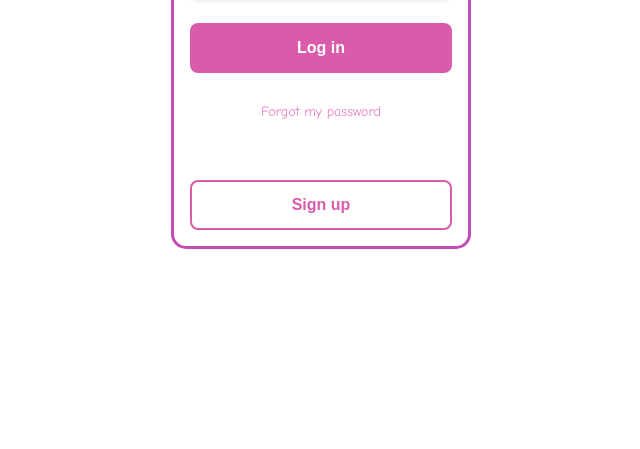
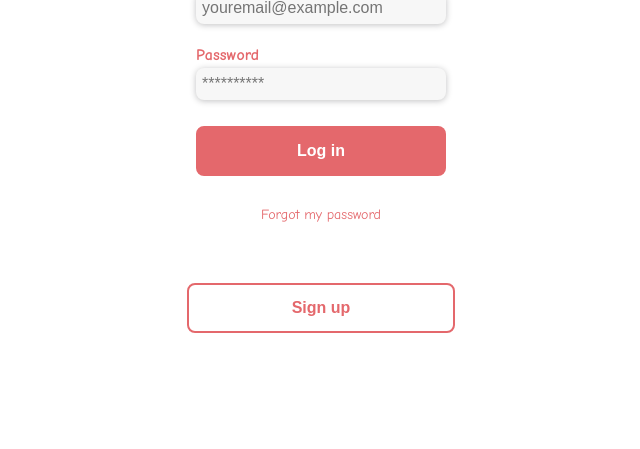
Before and after one commit to laualexandrar/My-HTMLCSS-PROJECT, a plain HTML site: page login.html in a window 1280 px wide. Shown: the part 351-800 px from the top of the page, without its empty margins (319-959 px from the left). Drawn offline with Linux system fonts and the light colour scheme.

Commit message:
deleting unnecessary files

```diff
--- a/login-error-2/style.css
+++ /dev/null
@@ -1,136 +0,0 @@
-*{
-    margin: 0;
-    padding: 0;
-    box-sizing: border-box;
-}
-:root {
-    --white: #FFFFFF;
-    --black: #000000;
-    --very-light-pink: #E882C2;
-    --text-input-field: #F7F7F7;
-    --primary-pink: #D95BAA;
-    --myExperiment: #C44CB5;
-    --error-input-field: #ffebee;
-    --error-border: #B52D26;
-    --error-border-light: #F57973;
-    --invalidate-button:#dededed2;
-    --dark-green: #297A0B;
-    --light-green: #81D163;
-    --very-light-green: #e8f5e9;
-    --sm: 14px;
-    --md: 16px;
-    --lg: 18px;
-}
-body {
-    margin: 0;
-    font-family: 'Comic Neue', cursive;
-}
-.login{
-    width: 100%;
-    height: 100vh;
-    display: grid;
-    place-items: center;
-}
-.form-container {
-    display: grid;
-    grid-template-rows: auto 1fr auto;
-    width: 300px;
-    border: 2px var(--myExperiment) solid;
-    border-radius: 15px;
-    padding: 15px;
-}
-.form-container:hover {
-    border: 2px var(--primary-pink) solid;
-}
-.form {
-    color: var(--primary-pink);
-    font-size:var(--sm);
-    display: flex;
-    flex-direction: column
-}
-.label{
-    color: var(--error-border);
-    font-size: var(--sm);
-    font-weight: bold;
-    margin-bottom: 4px;
-}
-.label-password {
-    color: var(--primary-pink);
-}
-.input {
-    background-color: var(--error-input-field);
-    border: var(--error-border) solid 1px;
-    border-radius: 8px;
-    height: 32px;
-    font-size: var(--md);
-    outline: none;
-    padding: 6px;
-    margin-bottom: 12px;
-}
-
-.input-email {
-    margin-bottom: 22px;
-    color: var(--error-border);
-    box-shadow: 0 1px 6px 0 #20212447;
-}
-
-.input-password {
-    background-color: var(--text-input-field);
-    border: none;
-    box-shadow: 0 1px 6px 0 #20212447;
-    padding-top: 10px;
-}
-
-.input-email:hover {
-    box-shadow: 0 1px 6px 0 #20212447;
-    outline: none;
-}
-
-.input-password:hover{
-    box-shadow: 0 1px 6px 0 #20212447;
-    outline: none;
-}
-
-.primary-button{
-    background-color: var(--invalidate-button);
-    border-radius: 8px;
-    border: none;
-    color: var(--white);
-    font-weight: bold;
-    width: 100%;
-    cursor: pointer;
-    font-size: var(--md);
-    height: 50px;
-}
-
-.secondary-button{
-    border-radius: 8px;
-    background-color: var(--primary-pink);
-    border: none;
-    color: var(--white);
-    font-weight: bold;
-    width: 100%;
-    cursor: pointer;
-    font-size: var(--md);
-    height: 50px;
-}
-.secondary-button:hover {
-    background-color: var(--very-light-pink);
-    border: 2px solid var(--primary-pink);
-}
-.login-button {
-    margin-top: 14px;
-    margin-bottom: 30px;
-}
-a {
-    color: var(--primary-pink);
-    text-decoration: none;
-    font-size: var(--sm);
-    display: flex;
-    justify-content: center;
-    text-align: center;
-    margin-bottom: 60px;
-}
-a:hover {
-    font-weight: bold;
-}
--- a/login/login.html
+++ b/login.html
@@ -13,12 +13,24 @@
 <body>
     <section class="login">
         <div class="form-container">
+            <img src="./assets/img/Foodies & Goodies-logos_transparent.png" alt="Company Logo" class="logo">
             <form action="/" class="form">
                 <label for="email" class="label">Email address</label>
                     <input type="text" id="email" placeholder="youremail@example.com" class="input input-email">
+
+                <label for="valid-email" class="valid-label">Enter a valid email address</label>
+                    <input type="text" id="valid-email" placeholder="youremail@example.com" class="error-input">
+
+                    <label for="error-email" class="error-label">Email address</label>
+                        <input type="text" id="error-email" placeholder="youremail@example.com" class="error-input">
+
                 <label for="password" class="label">Password</label>
-                <input type="password" placeholder= "**********" id="password" class="input input-password">
+                    <input type="password" placeholder= "**********" id="password" class="input input-password">
 
+                <label for="error-password" class="error-label">Password</label>
+                    <input type="password" placeholder= "**********" id="error-password" class="error-input">
+
+                <p class="error-paragraph">Invalid user ID and password combination</p>
                 <input type="submit" value="Log in" class="primary-button login-button">
                 <a href="/">Forgot my password</a>
             </form>
--- a/login/style.css
+++ /dev/null
@@ -1,133 +0,0 @@
-*{
-    margin: 0;
-    padding: 0;
-    box-sizing: border-box;
-}
-:root {
-    --white: #FFFFFF;
-    --black: #000000;
-    --very-light-pink: #E882C2;
-    --text-input-field: #F7F7F7;
-    --primary-pink: #D95BAA;
-    --myExperiment: #C44CB5;
-    --error-input-field: #ffebee;
-    --error-border: #B52D26;
-    --error-border-light: #F57973;
-    --invalidate-button:#dededed2;
-    --dark-green: #297A0B;
-    --light-green: #81D163;
-    --very-light-green: #e8f5e9;
-    --sm: 14px;
-    --md: 16px;
-    --lg: 18px;
-}
-body {
-    margin: 0;
-    font-family: 'Comic Neue', cursive;
-}
-.login{
-    width: 100%;
-    height: 100vh;
-    display: grid;
-    place-items: center;
-}
-.form-container {
-    display: grid;
-    grid-template-rows: auto 1fr auto;
-    width: 300px;
-    border: 3px solid var(--myExperiment);
-    border-radius: 15px;
-    padding: 16px;
-}
-.form-container:hover {
-    border: 2px var(--primary-pink) solid;
-}
-.form {
-    color: var(--primary-pink);
-    font-size:var(--sm);
-    display: flex;
-    flex-direction: column
-}
-.label{
-    font-size: var(--sm);
-    font-weight: bold;
-    margin-bottom: 4px;
-}
-.input {
-    background-color: var(--text-input-field);
-    border-radius: 8px;
-    border: none;
-    box-shadow: 0 1px 6px 0 #20212447;
-    height: 32px;
-    font-size: var(--md);
-    padding: 6px;
-    margin-bottom: 12px;
-    outline: none;
-}
-
-.input-email {
-    margin-bottom: 22px;
-}
-.input-email:hover {
-    border: 1px solid var(--primary-pink);
-    color: var(--myExperiment);
-    box-shadow: 0 1px 6px 0 #20212447;
-    outline: none;
-}
-
-.input-password:hover{
-    border: 1px solid var(--primary-pink);
-    color: var(--myExperiment);
-    box-shadow: 0 1px 6px 0 #20212447;
-    outline: none;
-}
-.primary-button{
-    background-color: var(--primary-pink);
-    border-radius: 8px;
-    border: none;
-    color: var(--white);
-    width: 100%;
-    cursor: pointer;
-    font-size: var(--md);
-    font-weight: bold;
-    height: 50px;
-}
-.primary-button:hover{
-    background-color: var(--very-light-pink);
-    border: 2px solid var(--primary-pink);
-
-}
-.secondary-button{
-    border-radius: 8px;
-    border: var(--primary-pink) solid 2px;
-    color: var(--primary-pink);
-    background-color: var(--white);
-    width: 100%;
-    cursor: pointer;
-    font-size: var(--md);
-    font-weight: bold;
-    height: 50px;
-}
-.secondary-button:hover {
-    background-color: var(--very-light-pink);
-    border: 2px solid var(--primary-pink);
-    color: var(--white);
-}
-.login-button {
-    margin-top: 14px;
-    margin-bottom: 30px;
-}
-a {
-    color: var(--very-light-pink);
-    text-decoration: none;
-    font-size: var(--sm);
-    display: flex;
-    justify-content: center;
-    text-align: center;
-    text-decoration: none;
-    margin-bottom: 60px;
-}
-a:hover {
-    color: var(--primary-pink);
-    font-weight: bold;
-}
--- a/login-error-1/style.css
+++ b/style.css
@@ -6,9 +6,9 @@
 :root {
     --white: #FFFFFF;
     --black: #000000;
-    --very-light-pink: #E882C2;
+    --very-light-pink: #EAB1B0;
     --text-input-field: #F7F7F7;
-    --primary-pink: #D95BAA;
+    --primary-pink: #E4686C;
     --myExperiment: #C44CB5;
     --error-input-field: #ffebee;
     --error-border: #B52D26;
@@ -22,7 +22,6 @@
     --lg: 18px;
 }
 body {
-    margin: 0;
     font-family: 'Comic Neue', cursive;
 }
 .login{
@@ -35,26 +34,54 @@ body {
     display: grid;
     grid-template-rows: auto 1fr auto;
     width: 300px;
-    border: 3px var(--myExperiment) solid;
     border-radius: 15px;
-    padding: 15px;
+    justify-items: center;
+    padding: 16px;
+}
+.logo {
+    width: 180px;
+    padding: 30px;
+    /* display: none; */
 }
 .form {
     color: var(--primary-pink);
-    font-size:var(--sm);
+    font-size:var(--md);
     display: flex;
-    flex-direction: column
-}
-.form-container:hover {
-    border: 2px var(--primary-pink) solid;
+    flex-direction: column;
+    width: 250px;
 }
 .label{
-    font-size: var(--sm);
+    font-size: var(--md);
+    font-weight: bold;
+    margin-bottom: 4px;
+}
+.error-label{
+    font-size: var(--md);
     color: var(--error-border);
     font-weight: bold;
     margin-bottom: 4px;
+    display: none;
+}
+.valid-label{
+    color: var(--error-border);
+    font-size: var(--md);
+    font-weight: bold;
+    margin-bottom: 4px;
+    display: none;
 }
 .input {
+    background-color: var(--text-input-field);
+    border-radius: 8px;
+    border: none;
+    box-shadow: 0 1px 6px 0 #20212447;
+    height: 32px;
+    font-size: var(--md);
+    padding: 6px;
+    margin-bottom: 12px;
+    outline: none;
+}
+
+.error-input {
     background-color: var(--error-input-field);
     border: var(--error-border) solid 1px;
     border-radius: 8px;
@@ -64,26 +91,27 @@ body {
     padding: 6px;
     margin-bottom: 12px;
     outline: none;
+    display: none;
 }
 
 .input-email {
-    margin-bottom: 22px;;
-}
-.input-password {
-    padding-top: 10px;
+    margin-bottom: 22px;
 }
 .input-email:hover {
+    border: 1px solid var(--primary-pink);
+    color: var(--myExperiment);
     box-shadow: 0 1px 6px 0 #20212447;
     outline: none;
 }
 
 .input-password:hover{
+    border: 1px solid var(--primary-pink);
+    color: var(--myExperiment);
     box-shadow: 0 1px 6px 0 #20212447;
     outline: none;
 }
-
 .primary-button{
-    background-color: var(--invalidate-button);
+    background-color: var(--primary-pink);
     border-radius: 8px;
     border: none;
     color: var(--white);
@@ -93,12 +121,16 @@ body {
     font-weight: bold;
     height: 50px;
 }
+.primary-button:hover{
+    background-color: var(--very-light-pink);
+    border: 2px solid var(--primary-pink);
 
+}
 .secondary-button{
     border-radius: 8px;
-    background-color: var(--primary-pink);
-    border: none;
-    color: var(--white);
+    border: var(--primary-pink) solid 2px;
+    color: var(--primary-pink);
+    background-color: var(--white);
     width: 100%;
     cursor: pointer;
     font-size: var(--md);
@@ -121,13 +153,14 @@ a {
     display: flex;
     justify-content: center;
     text-align: center;
+    text-decoration: none;
     margin-bottom: 60px;
 }
 a:hover {
     color: var(--primary-pink);
     font-weight: bold;
 }
-p{
+.error-paragraph{
     color: var(--error-border);
     text-decoration: none;
     font-size: var(--sm);
@@ -135,4 +168,5 @@ p{
     justify-content: center;
     text-align: center;
     margin-bottom: 60px;
+    display: none;
 }
```
Also changed, not shown: login-error-1/login-error1.html (deleted, +0 -30 lines), login-error-2/login-error2.html (deleted, +0 -28 lines), Foodies & Goodies.png (added), assets/img/Foodies & Goodies-logos_transparent.png (added).
